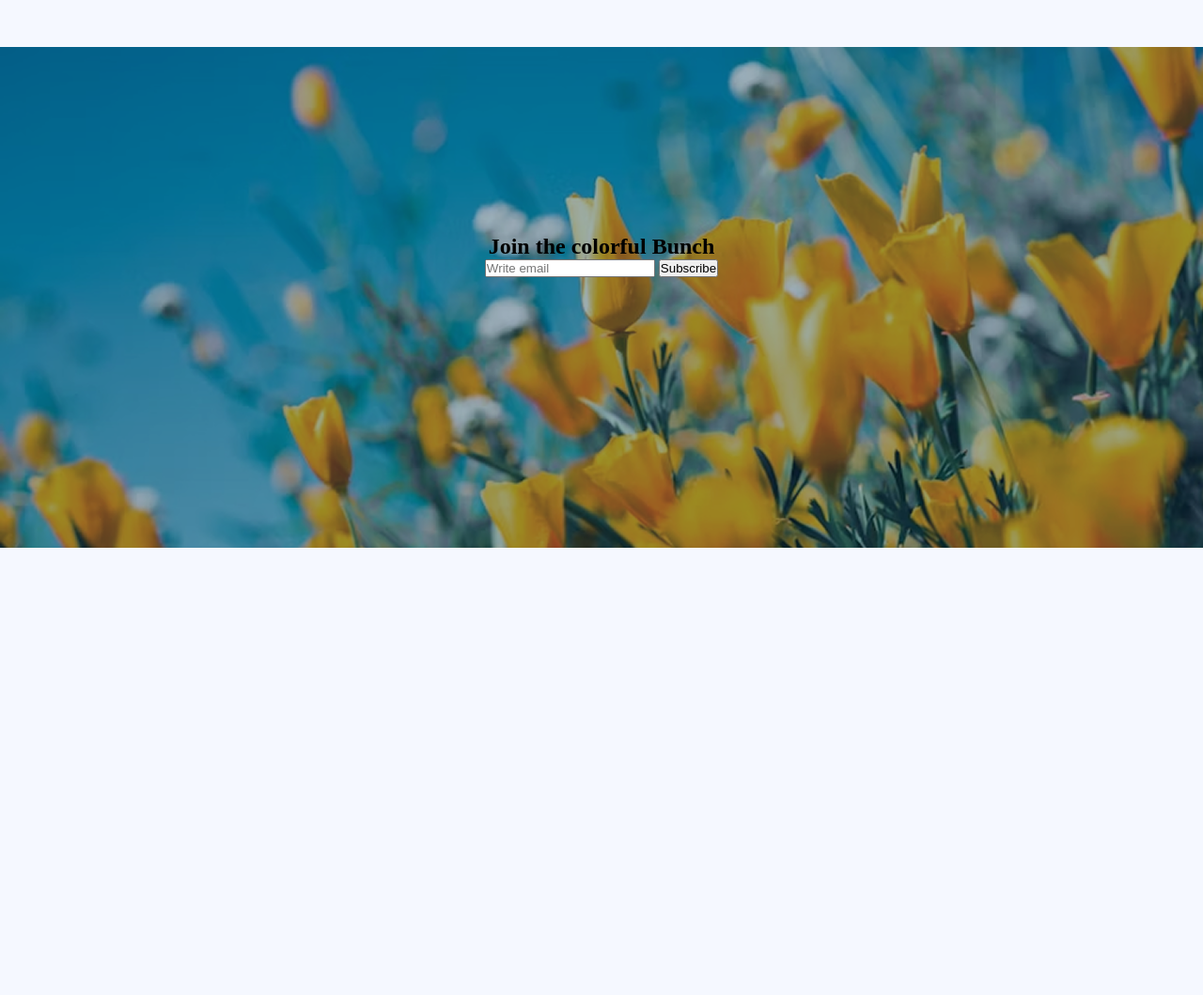
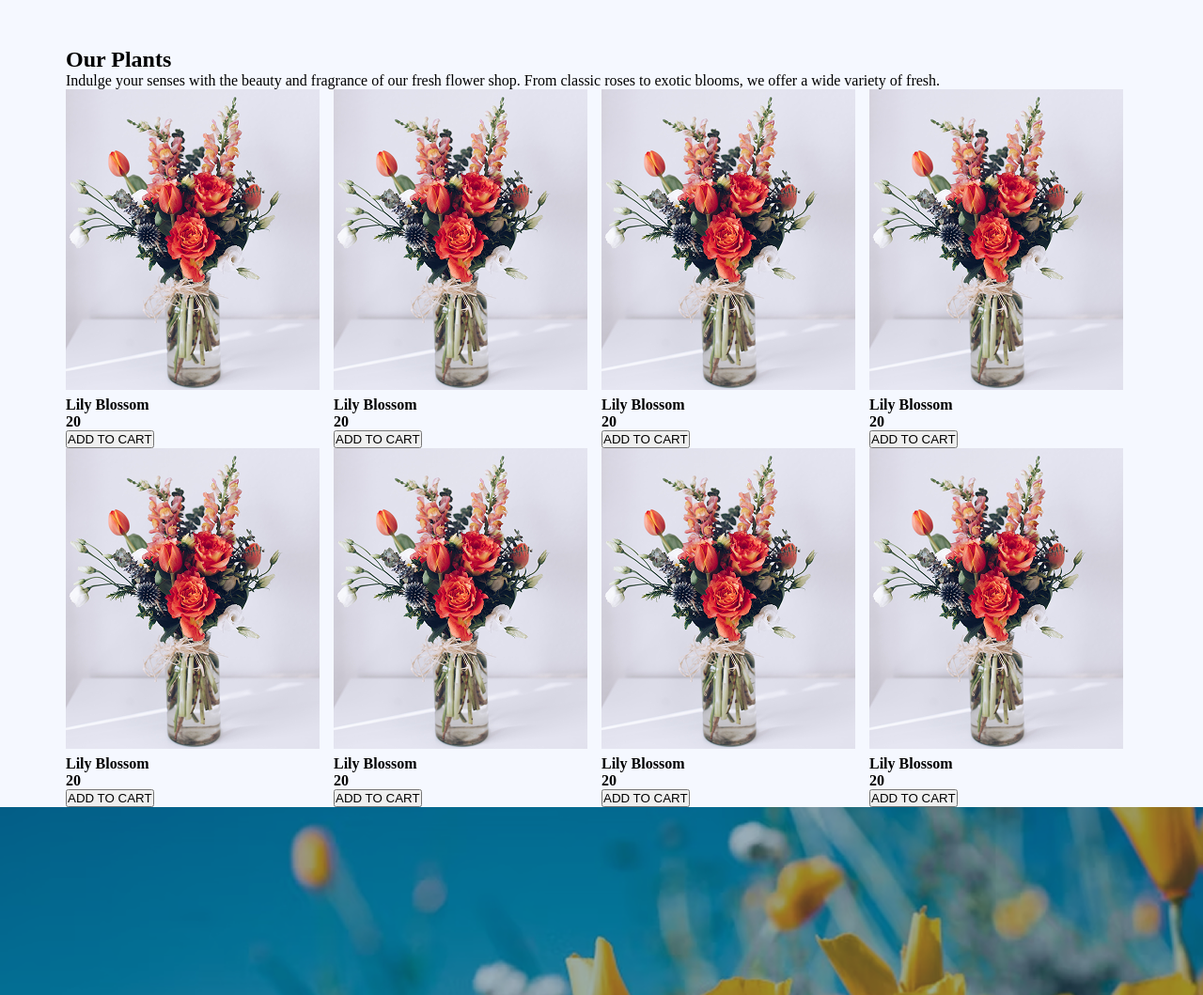
Before and after one commit to iammilon49/Assignment-02, a plain HTML site: page index.html in a window 1280 px wide. Shown: the part 494-1553 px from the top of the page at 94% size. Before the commit the page ends 1094 px from the top, so only its background shows below. Drawn offline with Linux system fonts and the light colour scheme.

Commit message:
Box-Container Add

```diff
--- a/index.html
+++ b/index.html
@@ -28,6 +28,66 @@
         </div>
             <img src="assets/hero-flower.png" alt="#">
     </section>
+    <section class="plants">
+        <div class="plants-title">
+            <h2>Our Plants</h2>
+            <p>Indulge your senses with the beauty and fragrance of our fresh flower shop. From classic roses to exotic blooms, we offer a wide variety of fresh.</p>
+        </div>
+            <div class="container">
+                <div class="box-1">
+                    <img src="assets/sample-flower-image.png" alt="">
+                    <h4>Lily Blossom</h4>
+                    <h4>20</h4>
+                    <button>ADD TO CART</button>
+                </div>
+                <div class="box-1">
+                    <img src="assets/sample-flower-image.png" alt="">
+                    <h4>Lily Blossom</h4>
+                    <h4>20</h4>
+                    <button>ADD TO CART</button>
+                </div>
+                <div class="box-1">
+                    <img src="assets/sample-flower-image.png" alt="">
+                    <h4>Lily Blossom</h4>
+                    <h4>20</h4>
+                    <button>ADD TO CART</button>
+                </div>
+                <div class="box-1">
+                    <img src="assets/sample-flower-image.png" alt="">
+                    <h4>Lily Blossom</h4>
+                    <h4>20</h4>
+                    <button>ADD TO CART</button>
+                </div>
+                <div class="box-1">
+                    <img src="assets/sample-flower-image.png" alt="">
+                    <h4>Lily Blossom</h4>
+                    <h4>20</h4>
+                    <button>ADD TO CART</button>
+                </div>
+                <div class="box-1">
+                    <img src="assets/sample-flower-image.png" alt="">
+                    <h4>Lily Blossom</h4>
+                    <h4>20</h4>
+                    <button>ADD TO CART</button>
+                </div>
+                <div class="box-1">
+                    <img src="assets/sample-flower-image.png" alt="">
+                    <h4>Lily Blossom</h4>
+                    <h4>20</h4>
+                    <button>ADD TO CART</button>
+                </div>
+                <div class="box-1">
+                    <img src="assets/sample-flower-image.png" alt="">
+                    <h4>Lily Blossom</h4>
+                    <h4>20</h4>
+                    <button>ADD TO CART</button>
+                </div>
+            </div>
+    </section>
+
+
+
+
 
     <section class="newsletter">
         <div class="subscription">
--- a/style.css
+++ b/style.css
@@ -63,3 +63,15 @@ body{background-color: #F5F8FF;}
     padding: 199px 193px 305px;
 
 }
+
+.plants{
+    width: 1140px;
+    margin: 0 auto;
+}
+
+.container{
+    display: grid;
+    grid-template-columns: repeat(4, 1fr);
+    gap: 0px;
+
+}
```
